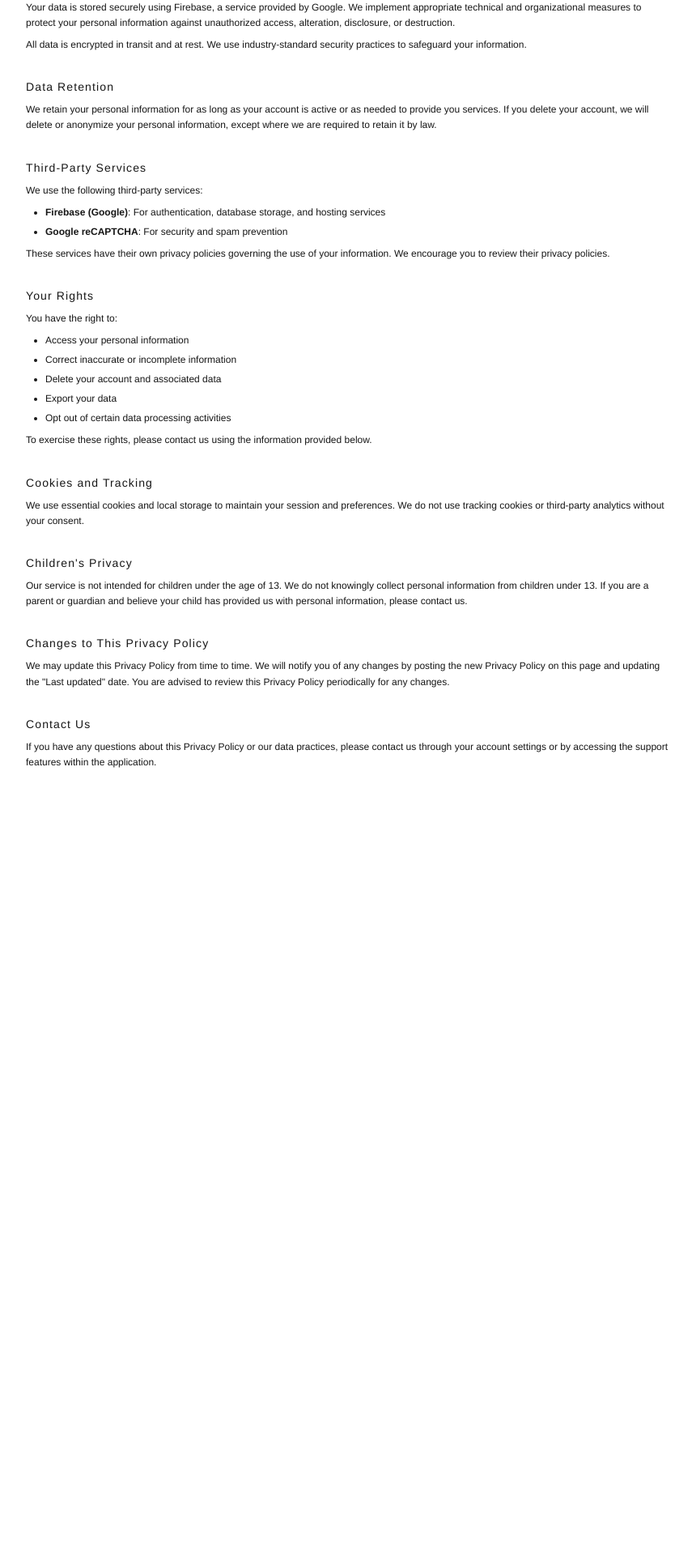
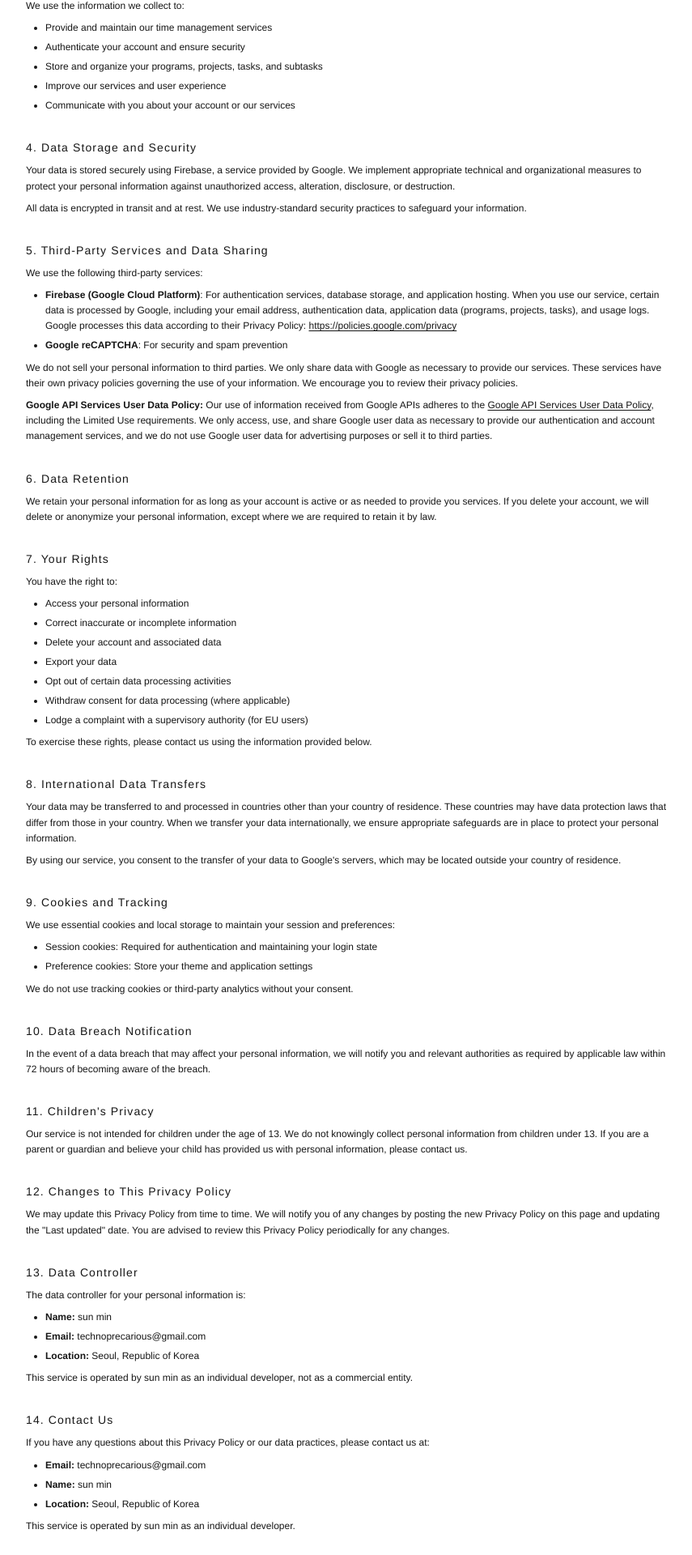
Before and after one commit to technoprecarious/unfold, a Next.js app: page /privacy in a window 1280 px wide. Shown: the part 787-2707 px from the top of the page at 81% size, without its empty margins (208-1063 px from the left). Before the commit the page ends 1834 px from the top, so only its background shows below. Built offline with nearby package versions, Linux system fonts and the light colour scheme; no server answers.

Commit message:
Privacy Policy, Terms and Conditions legitimacy check / update

```diff
--- a/app/privacy/page.tsx
+++ b/app/privacy/page.tsx
@@ -30,7 +30,7 @@ export default function PrivacyPage() {
           </Header>
 
           <Section>
-            <SectionTitle>Information We Collect</SectionTitle>
+            <SectionTitle>1. Information We Collect</SectionTitle>
             <SectionText>
               When you create an account with UNFOLD, we collect the following information:
             </SectionText>
@@ -44,7 +44,22 @@ export default function PrivacyPage() {
           </Section>
 
           <Section>
-            <SectionTitle>How We Use Your Information</SectionTitle>
+            <SectionTitle>2. Google Sign-In Integration</SectionTitle>
+            <SectionText>
+              When you sign in using Google Sign-In, we receive the following information from Google:
+            </SectionText>
+            <List>
+              <ListItem>Your email address</ListItem>
+              <ListItem>Your name (if provided)</ListItem>
+              <ListItem>Your profile picture (if provided)</ListItem>
+            </List>
+            <SectionText>
+              This information is used solely for authentication and account creation. Google's use of information collected from your use of their authentication service is governed by Google's Privacy Policy: <Link href="https://policies.google.com/privacy" target="_blank" rel="noopener noreferrer">https://policies.google.com/privacy</Link>
+            </SectionText>
+          </Section>
+
+          <Section>
+            <SectionTitle>3. How We Use Your Information</SectionTitle>
             <SectionText>
               We use the information we collect to:
             </SectionText>
@@ -58,7 +73,7 @@ export default function PrivacyPage() {
           </Section>
 
           <Section>
-            <SectionTitle>Data Storage and Security</SectionTitle>
+            <SectionTitle>4. Data Storage and Security</SectionTitle>
             <SectionText>
               Your data is stored securely using Firebase, a service provided by Google. We implement appropriate technical and organizational measures to protect your personal information against unauthorized access, alteration, disclosure, or destruction.
             </SectionText>
@@ -68,28 +83,31 @@ export default function PrivacyPage() {
           </Section>
 
           <Section>
-            <SectionTitle>Data Retention</SectionTitle>
+            <SectionTitle>5. Third-Party Services and Data Sharing</SectionTitle>
+            <SectionText>
+              We use the following third-party services:
+            </SectionText>
+            <List>
+              <ListItem><strong>Firebase (Google Cloud Platform)</strong>: For authentication services, database storage, and application hosting. When you use our service, certain data is processed by Google, including your email address, authentication data, application data (programs, projects, tasks), and usage logs. Google processes this data according to their Privacy Policy: <Link href="https://policies.google.com/privacy" target="_blank" rel="noopener noreferrer">https://policies.google.com/privacy</Link></ListItem>
+              <ListItem><strong>Google reCAPTCHA</strong>: For security and spam prevention</ListItem>
+            </List>
+            <SectionText>
+              We do not sell your personal information to third parties. We only share data with Google as necessary to provide our services. These services have their own privacy policies governing the use of your information. We encourage you to review their privacy policies.
+            </SectionText>
+            <SectionText>
+              <strong>Google API Services User Data Policy:</strong> Our use of information received from Google APIs adheres to the <Link href="https://developers.google.com/terms/api-services-user-data-policy" target="_blank" rel="noopener noreferrer">Google API Services User Data Policy</Link>, including the Limited Use requirements. We only access, use, and share Google user data as necessary to provide our authentication and account management services, and we do not use Google user data for advertising purposes or sell it to third parties.
+            </SectionText>
+          </Section>
+
+          <Section>
+            <SectionTitle>6. Data Retention</SectionTitle>
             <SectionText>
               We retain your personal information for as long as your account is active or as needed to provide you services. If you delete your account, we will delete or anonymize your personal information, except where we are required to retain it by law.
             </SectionText>
           </Section>
 
           <Section>
-            <SectionTitle>Third-Party Services</SectionTitle>
-            <SectionText>
-              We use the following third-party services:
-            </SectionText>
-            <List>
-              <ListItem><strong>Firebase (Google)</strong>: For authentication, database storage, and hosting services</ListItem>
-              <ListItem><strong>Google reCAPTCHA</strong>: For security and spam prevention</ListItem>
-            </List>
-            <SectionText>
-              These services have their own privacy policies governing the use of your information. We encourage you to review their privacy policies.
-            </SectionText>
-          </Section>
-
-          <Section>
-            <SectionTitle>Your Rights</SectionTitle>
+            <SectionTitle>7. Your Rights</SectionTitle>
             <SectionText>
               You have the right to:
             </SectionText>
@@ -99,6 +117,8 @@ export default function PrivacyPage() {
               <ListItem>Delete your account and associated data</ListItem>
               <ListItem>Export your data</ListItem>
               <ListItem>Opt out of certain data processing activities</ListItem>
+              <ListItem>Withdraw consent for data processing (where applicable)</ListItem>
+              <ListItem>Lodge a complaint with a supervisory authority (for EU users)</ListItem>
             </List>
             <SectionText>
               To exercise these rights, please contact us using the information provided below.
@@ -106,30 +126,77 @@ export default function PrivacyPage() {
           </Section>
 
           <Section>
-            <SectionTitle>Cookies and Tracking</SectionTitle>
+            <SectionTitle>8. International Data Transfers</SectionTitle>
             <SectionText>
-              We use essential cookies and local storage to maintain your session and preferences. We do not use tracking cookies or third-party analytics without your consent.
+              Your data may be transferred to and processed in countries other than your country of residence. These countries may have data protection laws that differ from those in your country. When we transfer your data internationally, we ensure appropriate safeguards are in place to protect your personal information.
+            </SectionText>
+            <SectionText>
+              By using our service, you consent to the transfer of your data to Google's servers, which may be located outside your country of residence.
             </SectionText>
           </Section>
 
           <Section>
-            <SectionTitle>Children's Privacy</SectionTitle>
+            <SectionTitle>9. Cookies and Tracking</SectionTitle>
+            <SectionText>
+              We use essential cookies and local storage to maintain your session and preferences:
+            </SectionText>
+            <List>
+              <ListItem>Session cookies: Required for authentication and maintaining your login state</ListItem>
+              <ListItem>Preference cookies: Store your theme and application settings</ListItem>
+            </List>
+            <SectionText>
+              We do not use tracking cookies or third-party analytics without your consent.
+            </SectionText>
+          </Section>
+
+          <Section>
+            <SectionTitle>10. Data Breach Notification</SectionTitle>
+            <SectionText>
+              In the event of a data breach that may affect your personal information, we will notify you and relevant authorities as required by applicable law within 72 hours of becoming aware of the breach.
+            </SectionText>
+          </Section>
+
+          <Section>
+            <SectionTitle>11. Children's Privacy</SectionTitle>
             <SectionText>
               Our service is not intended for children under the age of 13. We do not knowingly collect personal information from children under 13. If you are a parent or guardian and believe your child has provided us with personal information, please contact us.
             </SectionText>
           </Section>
 
           <Section>
-            <SectionTitle>Changes to This Privacy Policy</SectionTitle>
+            <SectionTitle>12. Changes to This Privacy Policy</SectionTitle>
             <SectionText>
               We may update this Privacy Policy from time to time. We will notify you of any changes by posting the new Privacy Policy on this page and updating the "Last updated" date. You are advised to review this Privacy Policy periodically for any changes.
             </SectionText>
           </Section>
 
           <Section>
-            <SectionTitle>Contact Us</SectionTitle>
+            <SectionTitle>13. Data Controller</SectionTitle>
             <SectionText>
-              If you have any questions about this Privacy Policy or our data practices, please contact us through your account settings or by accessing the support features within the application.
+              The data controller for your personal information is:
+            </SectionText>
+            <List>
+              <ListItem><strong>Name:</strong> sun min</ListItem>
+              <ListItem><strong>Email:</strong> technoprecarious@gmail.com</ListItem>
+              <ListItem><strong>Location:</strong> Seoul, Republic of Korea</ListItem>
+            </List>
+            <SectionText>
+              This service is operated by sun min as an individual developer, not as a commercial entity.
+            </SectionText>
+          </Section>
+
+          <Section>
+            <SectionTitle>14. Contact Us</SectionTitle>
+            <SectionText>
+              If you have any questions about this Privacy Policy or our data practices, please contact us at:
+            </SectionText>
+            <List>
+              <ListItem><strong>Email:</strong> technoprecarious@gmail.com</ListItem>
+              <ListItem><strong>Name:</strong> sun min</ListItem>
+              <ListItem><strong>Location:</strong> Seoul, Republic of Korea</ListItem>
+            </List>
+            <SectionText>
+              This service is operated by sun min as an individual developer.
             </SectionText>
           </Section>
         </PrivacyContent>
@@ -283,3 +350,15 @@ const ListItem = styled.li`
     font-weight: 600;
   }
 `;
+
+const Link = styled.a`
+  color: var(--text-primary, #DEDEE5);
+  text-decoration: underline;
+  text-decoration-thickness: var(--underline-thickness);
+  text-underline-offset: var(--underline-offset);
+  transition: opacity var(--transition-fast);
+
+  &:hover {
+    opacity: var(--opacity-hover);
+  }
+`;
--- a/app/terms/page.tsx
+++ b/app/terms/page.tsx
@@ -41,6 +41,9 @@ export default function TermsPage() {
             <SectionText>
               UNFOLD is a time management system that allows you to organize programs, projects, tasks, and subtasks with visual timetable views. The service is provided "as is" and "as available" without warranties of any kind.
             </SectionText>
+            <SectionText>
+              This service is operated by sun min as an individual developer. UNFOLD is provided as a personal project and is not operated as a commercial business entity.
+            </SectionText>
           </Section>
 
           <Section>
@@ -73,10 +76,10 @@ export default function TermsPage() {
           <Section>
             <SectionTitle>5. Intellectual Property</SectionTitle>
             <SectionText>
-              The service and its original content, features, and functionality are owned by UNFOLD and are protected by international copyright, trademark, patent, trade secret, and other intellectual property laws.
+              The service and its original content, features, and functionality are owned by sun min and are protected by international copyright, trademark, patent, trade secret, and other intellectual property laws.
             </SectionText>
             <SectionText>
-              You retain ownership of any content you create using the service. By using the service, you grant UNFOLD a license to store, process, and display your content solely for the purpose of providing the service to you.
+              You retain ownership of any content you create using the service. By using the service, you grant sun min a license to store, process, and display your content solely for the purpose of providing the service to you.
             </SectionText>
           </Section>
 
@@ -92,12 +95,15 @@ export default function TermsPage() {
             <SectionText>
               We strive to provide continuous availability of the service, but we do not guarantee that the service will be available at all times. The service may be unavailable due to maintenance, updates, or circumstances beyond our control.
             </SectionText>
+            <SectionText>
+              As this is a personal project operated by an individual developer, service availability is not guaranteed and may be subject to interruptions.
+            </SectionText>
           </Section>
 
           <Section>
             <SectionTitle>8. Limitation of Liability</SectionTitle>
             <SectionText>
-              To the maximum extent permitted by law, UNFOLD shall not be liable for any indirect, incidental, special, consequential, or punitive damages, or any loss of profits or revenues, whether incurred directly or indirectly, or any loss of data, use, goodwill, or other intangible losses resulting from your use of the service.
+              To the maximum extent permitted by law, sun min shall not be liable for any indirect, incidental, special, consequential, or punitive damages, or any loss of profits or revenues, whether incurred directly or indirectly, or any loss of data, use, goodwill, or other intangible losses resulting from your use of the service.
             </SectionText>
           </Section>
 
@@ -122,16 +128,48 @@ export default function TermsPage() {
           </Section>
 
           <Section>
-            <SectionTitle>11. Governing Law</SectionTitle>
+            <SectionTitle>11. Governing Law and Jurisdiction</SectionTitle>
             <SectionText>
-              These Terms and Conditions shall be governed by and construed in accordance with applicable laws, without regard to its conflict of law provisions.
+              These Terms and Conditions shall be governed by and construed in accordance with the laws of the Republic of Korea, without regard to its conflict of law provisions.
+            </SectionText>
+            <SectionText>
+              Any disputes arising from these Terms shall be subject to the exclusive jurisdiction of the courts of Seoul, Republic of Korea.
             </SectionText>
           </Section>
 
           <Section>
-            <SectionTitle>12. Contact Information</SectionTitle>
+            <SectionTitle>12. Dispute Resolution</SectionTitle>
             <SectionText>
-              If you have any questions about these Terms and Conditions, please contact us through your account settings or by accessing the support features within the application.
+              If you have any concerns or disputes regarding these Terms, please contact us first to attempt to resolve the issue. If we cannot resolve the dispute informally, any legal action must be brought in the courts of Seoul, Republic of Korea.
+            </SectionText>
+          </Section>
+
+          <Section>
+            <SectionTitle>13. Severability</SectionTitle>
+            <SectionText>
+              If any provision of these Terms is found to be unenforceable or invalid, that provision shall be limited or eliminated to the minimum extent necessary so that these Terms shall otherwise remain in full force and effect.
+            </SectionText>
+          </Section>
+
+          <Section>
+            <SectionTitle>14. Entire Agreement</SectionTitle>
+            <SectionText>
+              These Terms and Conditions, together with the Privacy Policy, constitute the entire agreement between you and sun min regarding the use of the service and supersede all prior agreements and understandings.
+            </SectionText>
+          </Section>
+
+          <Section>
+            <SectionTitle>15. Contact Information</SectionTitle>
+            <SectionText>
+              If you have any questions about these Terms and Conditions, please contact:
+            </SectionText>
+            <List>
+              <ListItem><strong>Name:</strong> sun min</ListItem>
+              <ListItem><strong>Email:</strong> technoprecarious@gmail.com</ListItem>
+              <ListItem><strong>Location:</strong> Seoul, Republic of Korea</ListItem>
+            </List>
+            <SectionText>
+              This service is operated by sun min as an individual developer.
             </SectionText>
           </Section>
         </TermsContent>
```
